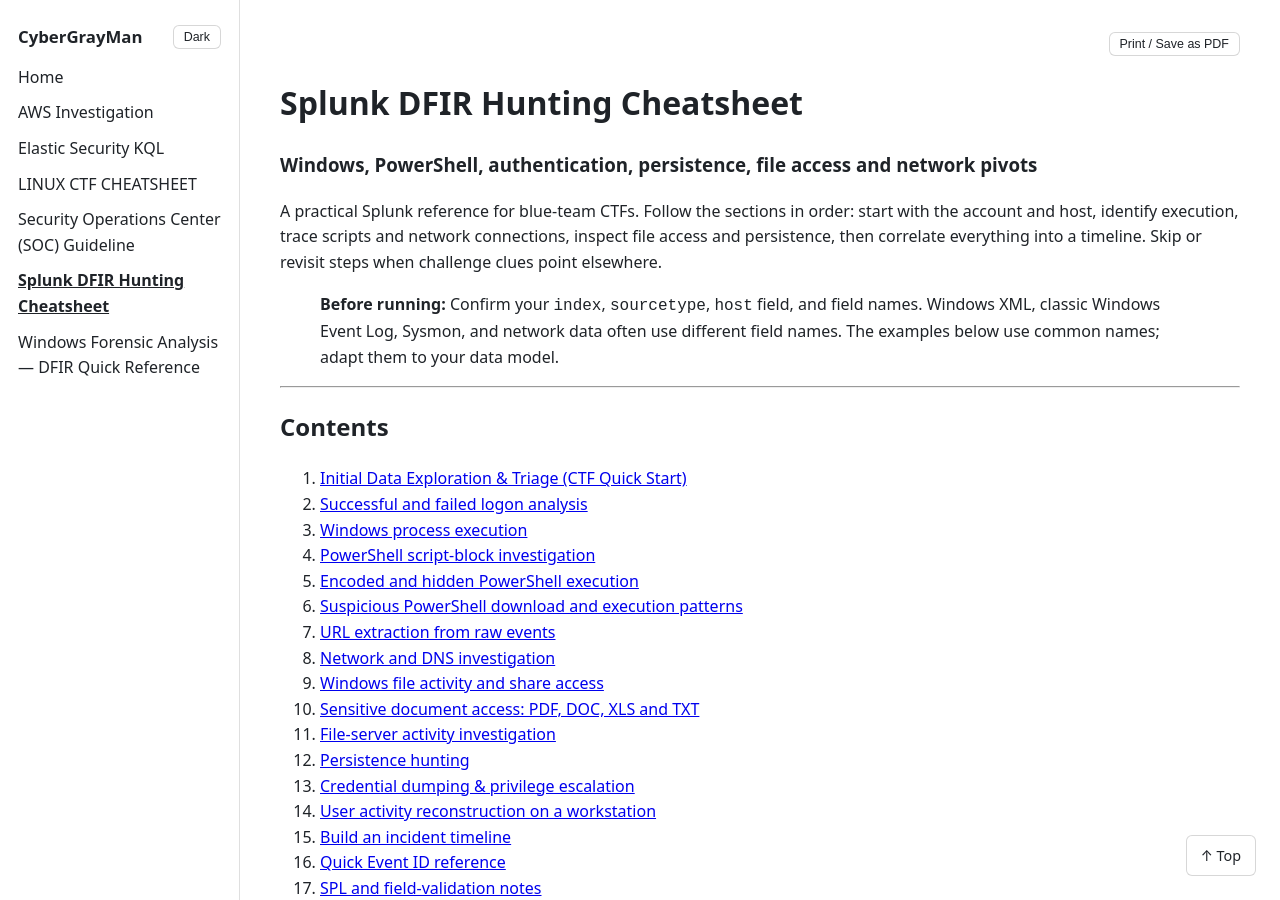
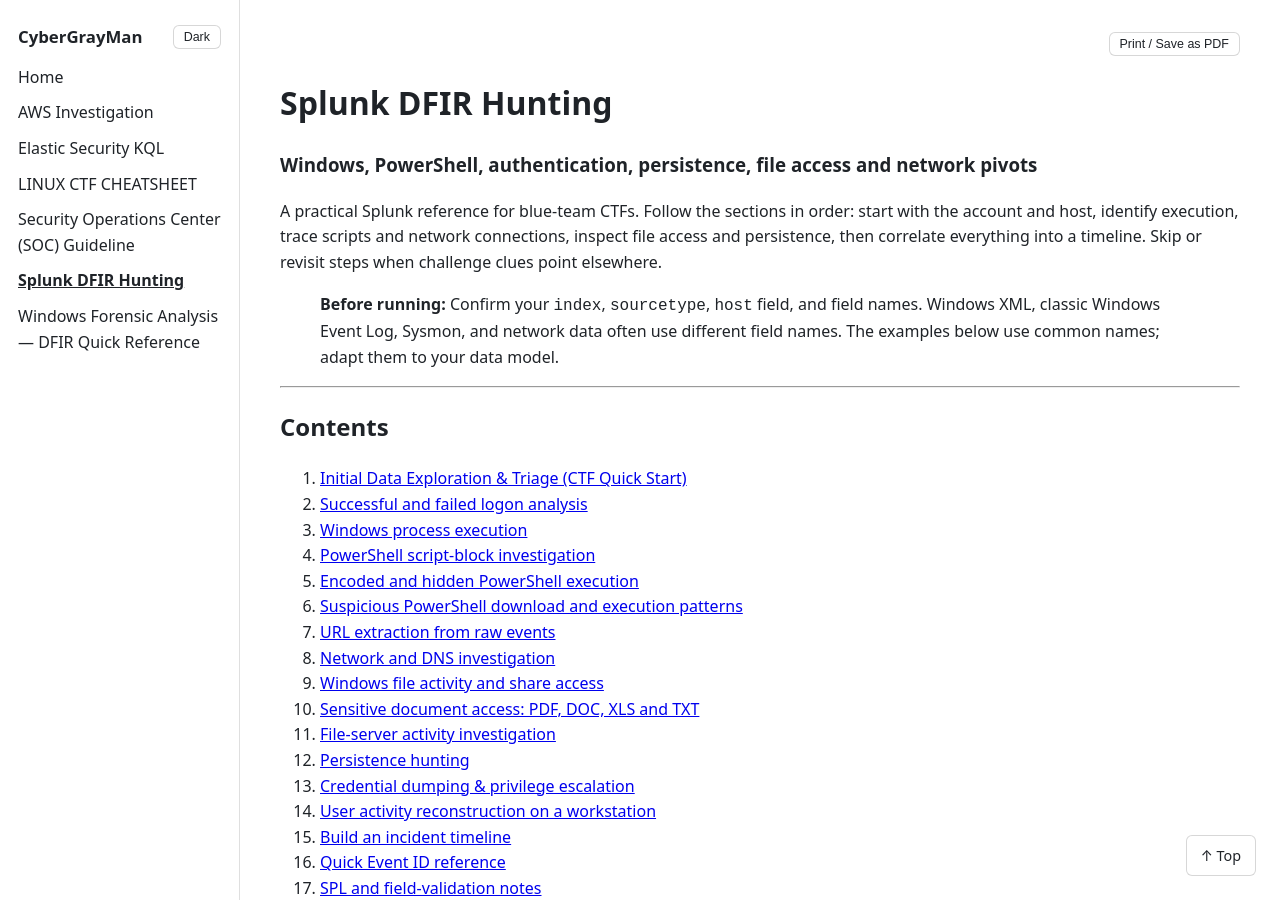
Before and after one commit to cybergrayman/md, a Jekyll site: the page built from splunk_dfir_ctf_investigation.md, in a window 1280 px wide and 900 px high. Built offline with Jekyll 4.4.1, drawn with Linux system fonts in a browser that asks for light colours; our own code applies the rules of GitHub Pages for plain Markdown files.

Commit message:
Update title of Splunk DFIR Hunting document

```diff
--- a/splunk_dfir_ctf_investigation.md
+++ b/splunk_dfir_ctf_investigation.md
@@ -1,4 +1,4 @@
-# Splunk DFIR Hunting Cheatsheet
+# Splunk DFIR Hunting
 
 ### Windows, PowerShell, authentication, persistence, file access and network pivots
 
```
